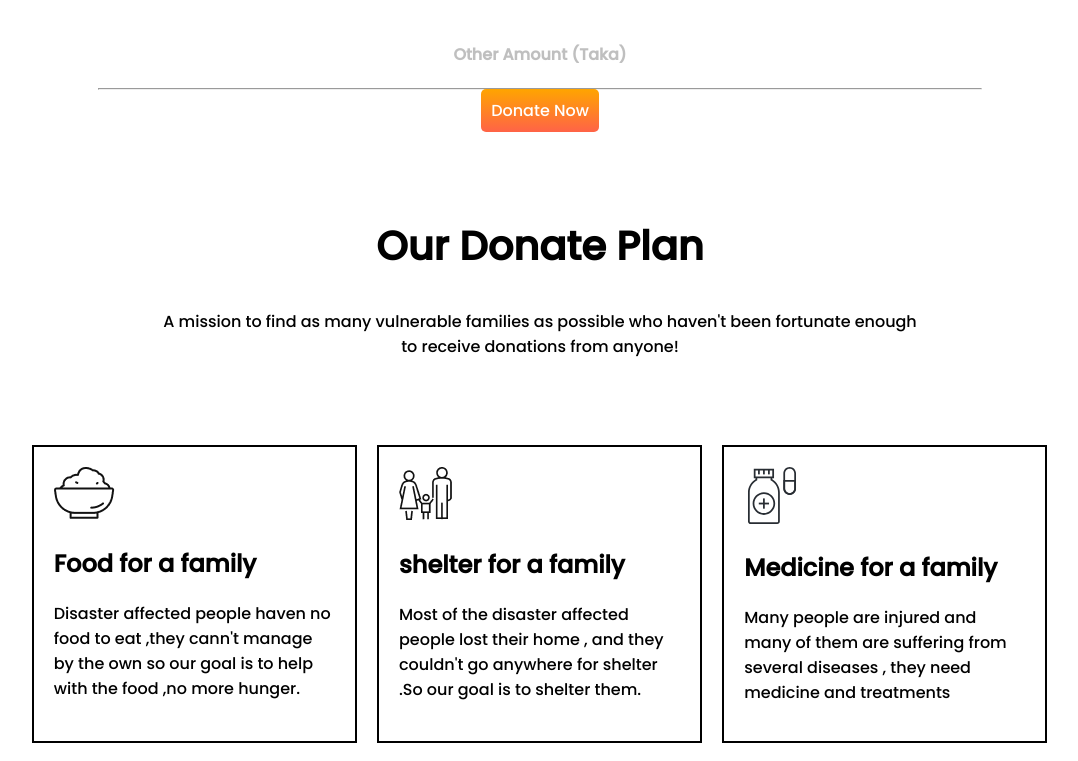
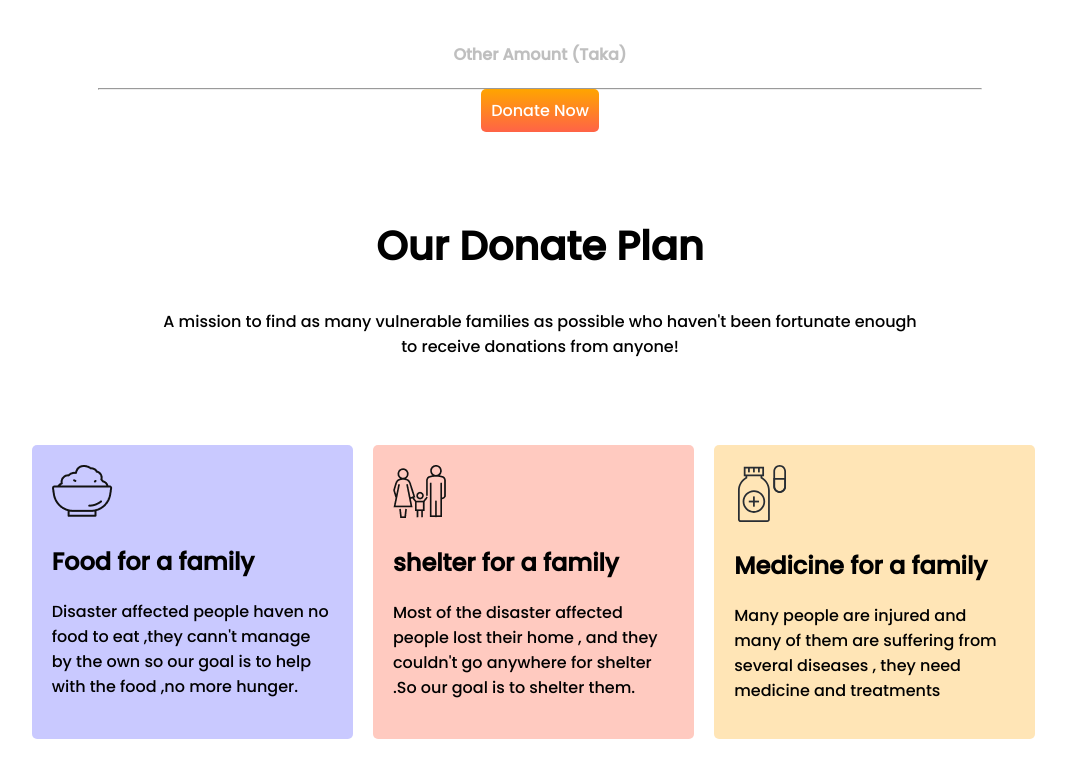
Before and after one commit to Emonrockzz/save-humanity, a plain HTML site: page index.html in a window 1280 px wide. Shown: the part 968-1729 px from the top of the page, without its empty margins (100-1178 px from the left). Drawn offline with Linux system fonts and the light colour scheme.

Commit message:
box color added

```diff
--- a/index.html
+++ b/index.html
@@ -48,17 +48,17 @@
             <p>A mission to find as many vulnerable families as possible who haven't been fortunate enough <br> to receive donations from anyone!</p>
         </div>
         <div class="container-icon">
-            <div class="help-plan">
+            <div id="food-bc" class="help-plan">
                 <img src="icons/food.png" alt="">
                 <h1>Food for a family</h1>
                 <p>Disaster affected people haven no  food to eat ,they cann't manage by the own so our goal is to help with the food ,no more hunger.</p>
             </div>
-            <div class="help-plan">
+            <div id="shelter-bc" class="help-plan">
                 <img src="icons/shelter.png" alt="">
                 <h1>shelter for a family</h1>
                 <p>Most of the disaster affected people lost their home , and they couldn't go anywhere for shelter .So our goal is to shelter them. </p>
             </div>
-            <div class="help-plan">
+            <div id="medicine-bc" class="help-plan">
                 <img id="medicine" src="icons/medicine.svg" alt="">
                 <h1>Medicine for a family</h1>
                 <p>Many people are injured and many of them are suffering from several diseases , they need medicine and treatments</p>
--- a/style.css
+++ b/style.css
@@ -88,5 +88,14 @@ body {
     width: 25%;
     padding: 20px;
     margin: 10px;
-    border: 2px solid black;
+    border-radius: 5px;
 }
+#food-bc{
+    background-color: rgba(0, 0, 255, 0.212);
+}
+#shelter-bc{
+    background-color: rgba(255, 99, 71, 0.342);
+}
+#medicine-bc{
+    background-color: rgba(255, 166, 0, 0.288);
+}
```
